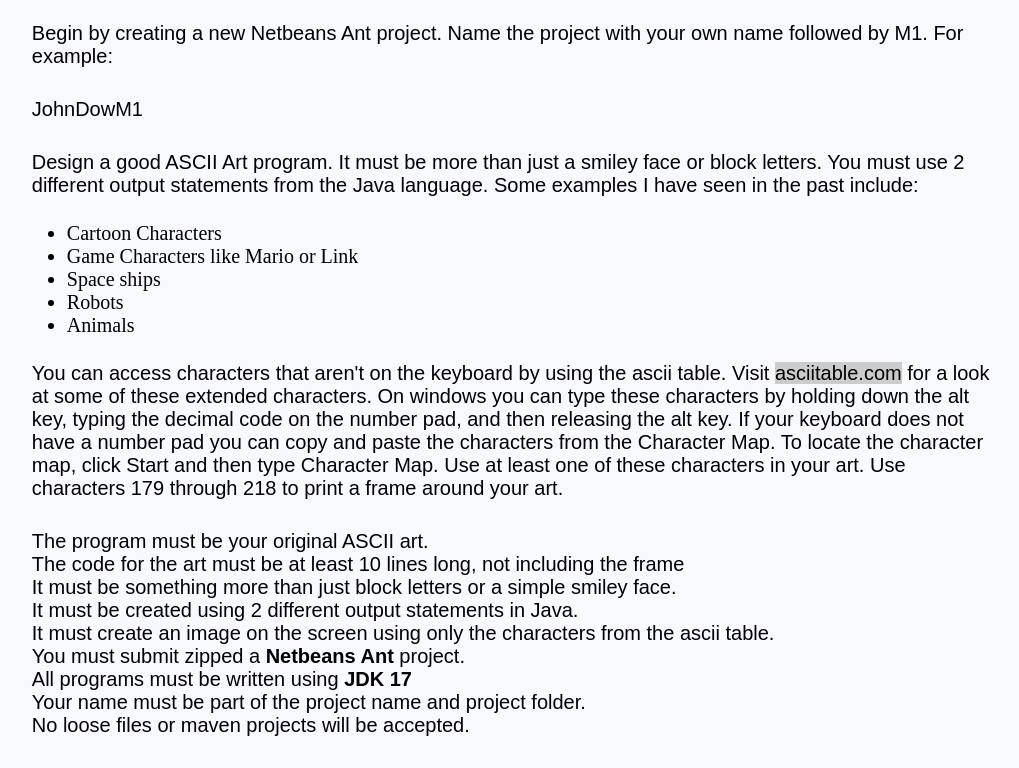
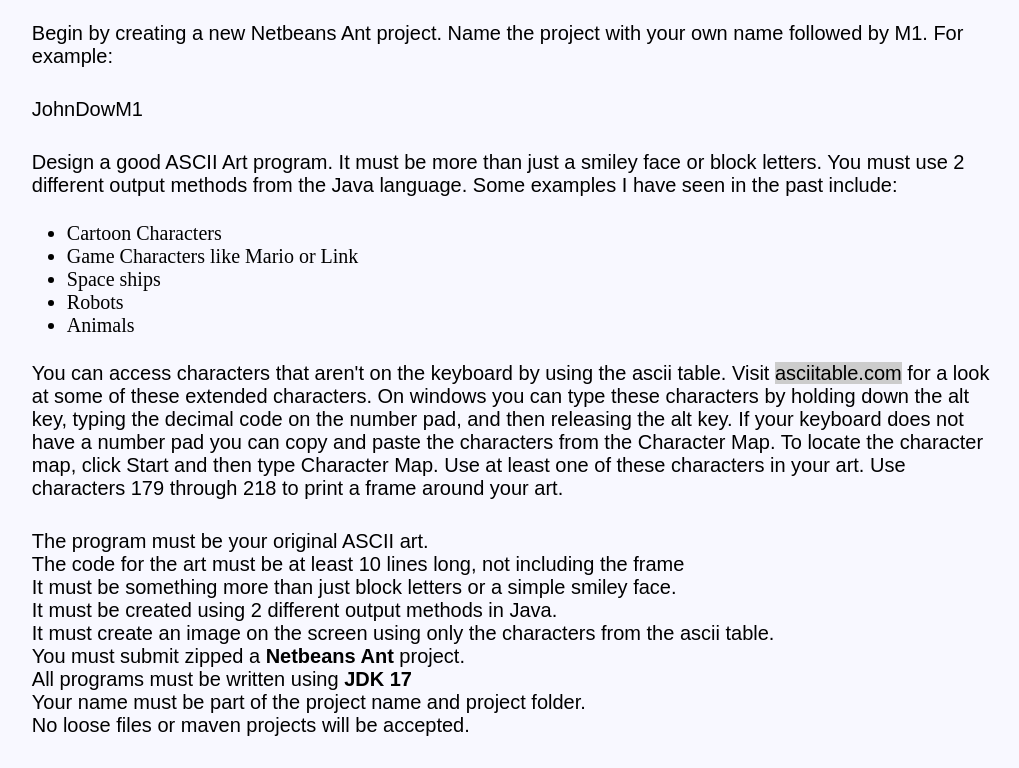
Before and after one commit to TSTC-CPT/IntroJava, a plain HTML site: page IntroJavaM1.html in a window 1280 px wide. Shown: the part 58-826 px from the top of the page, without its empty margins (122-1141 px from the left). Drawn offline with Linux system fonts and the light colour scheme.

Commit message:
Update IntroJavaM1.html

```diff
--- a/IntroJavaM1.html
+++ b/IntroJavaM1.html
@@ -17,7 +17,7 @@
             <p>
                 Design a good ASCII Art program. It must be more than just a
                 smiley face or block letters. You must use 2 different output
-                statements from the Java language. Some examples I have seen in
+                methods from the Java language. Some examples I have seen in
                 the past include:
             </p>
             <ul>
@@ -51,7 +51,7 @@
                 including the frame <br />
                 It must be something more than just block letters or a simple
                 smiley face.<br />
-                It must be created using 2 different output statements in Java.
+                It must be created using 2 different output methods in Java.
                 <br />
                 It must create an image on the screen using only the characters
                 from the ascii table.<br />
```
